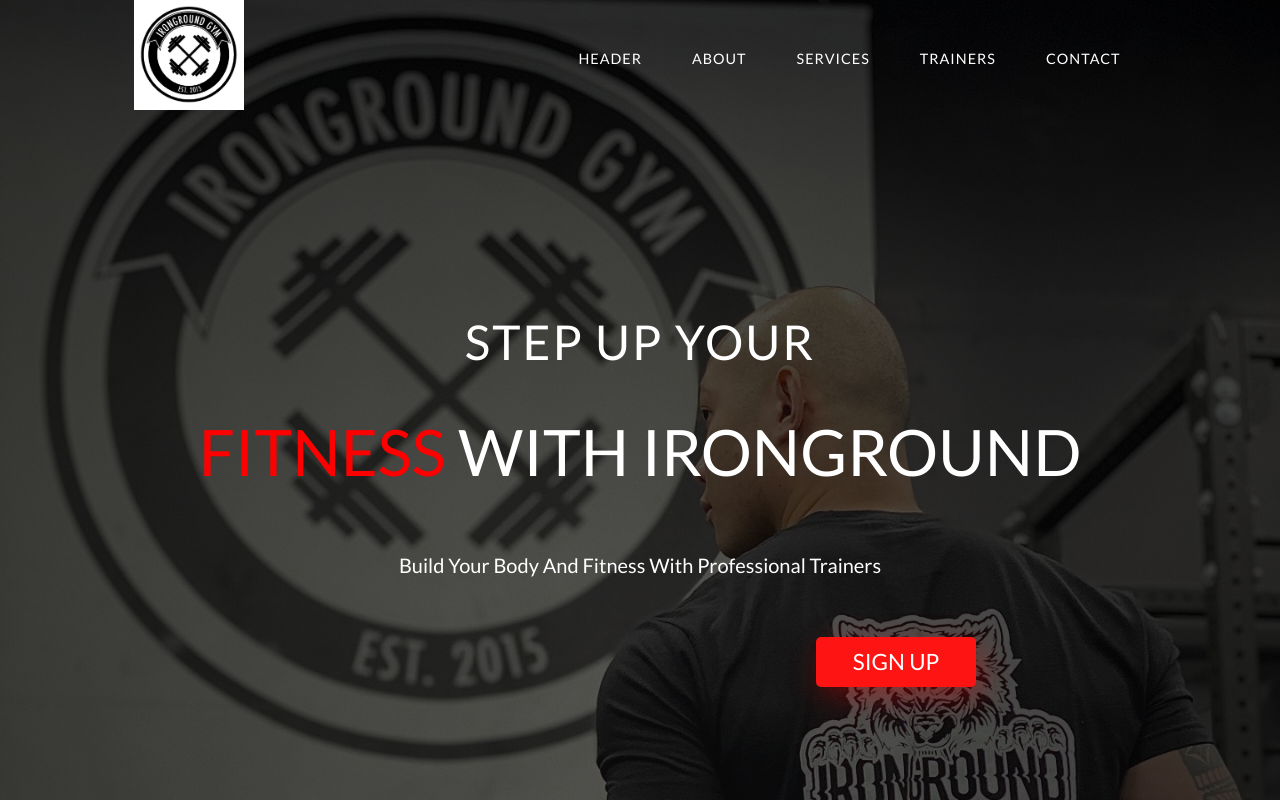
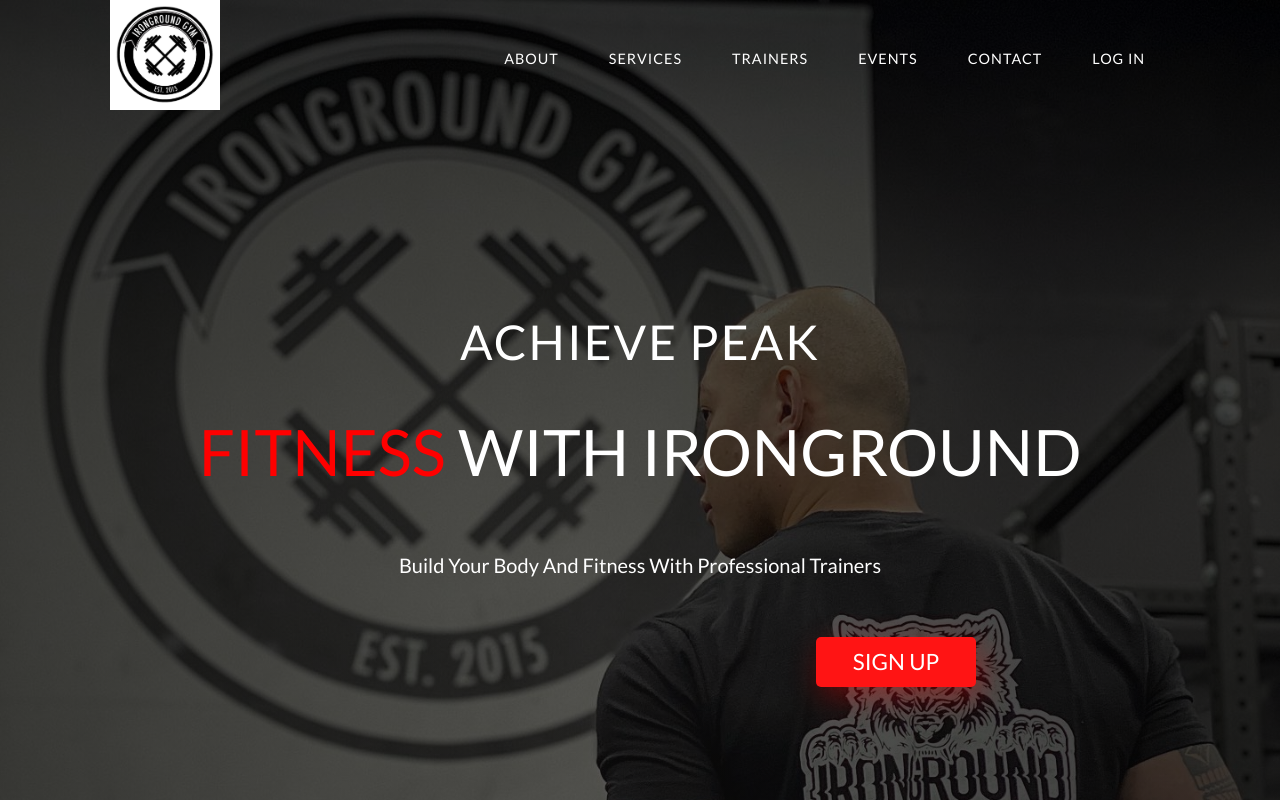
Before and after one commit to MichaelBHerman/gym_capstone, a React (Create React App) app: page / in a window 1280 px wide. Shown: the top 800 px of the page. Built offline with nearby package versions, Linux system fonts and the light colour scheme.

Commit message:
CSS styling adjustments made, Navbar changes added.

```diff
--- a/src/Components/Header.jsx
+++ b/src/Components/Header.jsx
@@ -4,7 +4,7 @@
     return(
         <div id='main'>
             <div className='header-heading'>
-                <h2>STEP UP YOUR</h2>
+                <h2>ACHIEVE PEAK</h2>
                 <h1><span>FITNESS</span> WITH IRONGROUND</h1>
                 <p className='details'>Build Your Body And Fitness With Professional Trainers</p>
                 <div className='header-btns'>
--- a/src/Components/Navbar.jsx
+++ b/src/Components/Navbar.jsx
@@ -26,11 +26,13 @@
                 <span className='nav-icon'></span>
             </label>
             <ul className='menu'>
-                <li><Link to= '#'>Header</Link></li>
                 <li><Link to= '#'>About</Link></li>
                 <li><Link to= '#'>Services</Link></li>
                 <li><Link to= '#'>Trainers</Link></li>
+                <li><Link to= '#'>Events</Link></li>
                 <li><Link to= '#'>Contact</Link></li>
+                <li><Link to= '#'>Log In</Link></li>
+
             </ul>
         </nav>
     )
--- a/src/index.css
+++ b/src/index.css
@@ -236,7 +236,7 @@
     padding: 15px;
     margin-top: 15px;
     width:100%;
-    height: %;
+    /* height: %; */
 
 }
 /* .a-b-img img{
```
